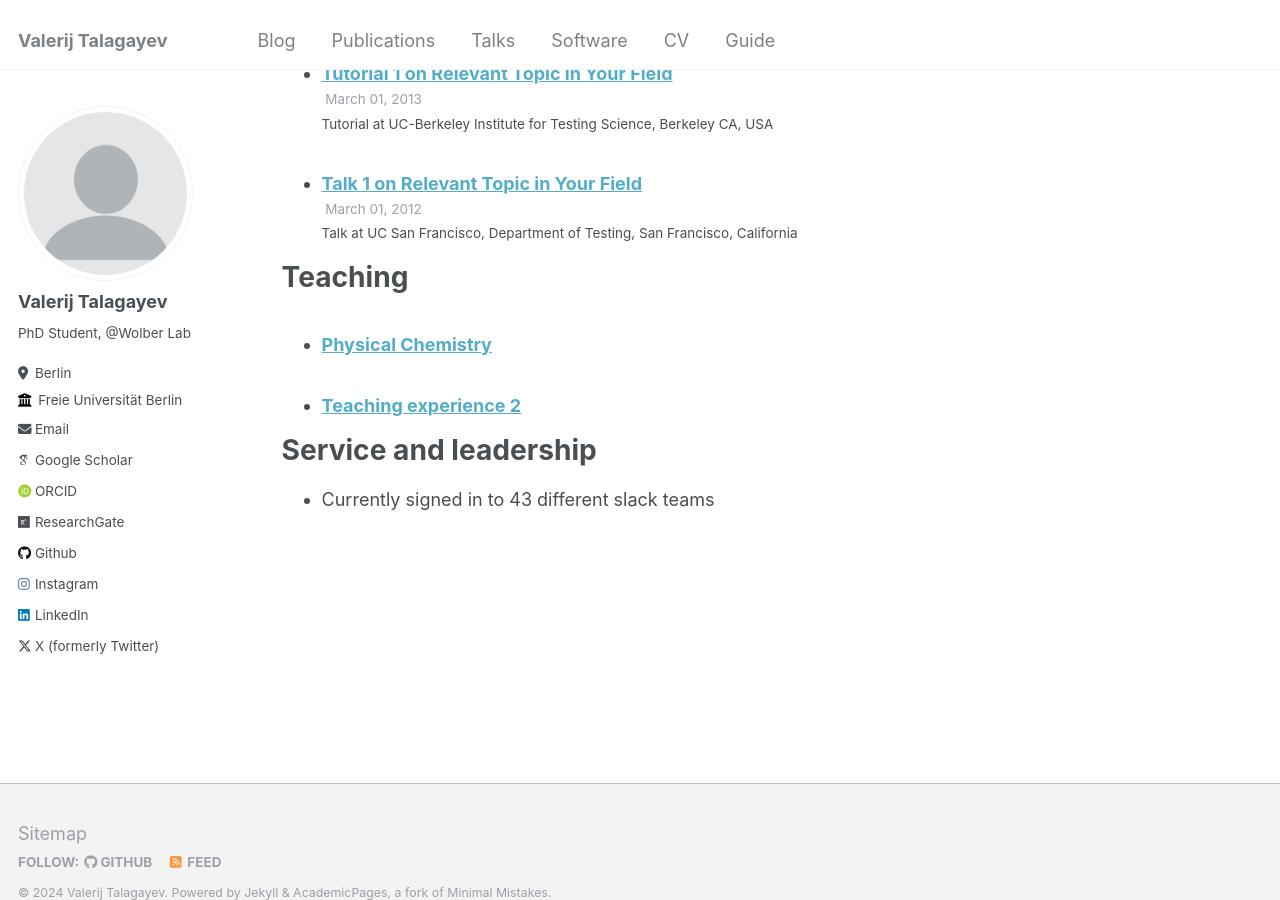
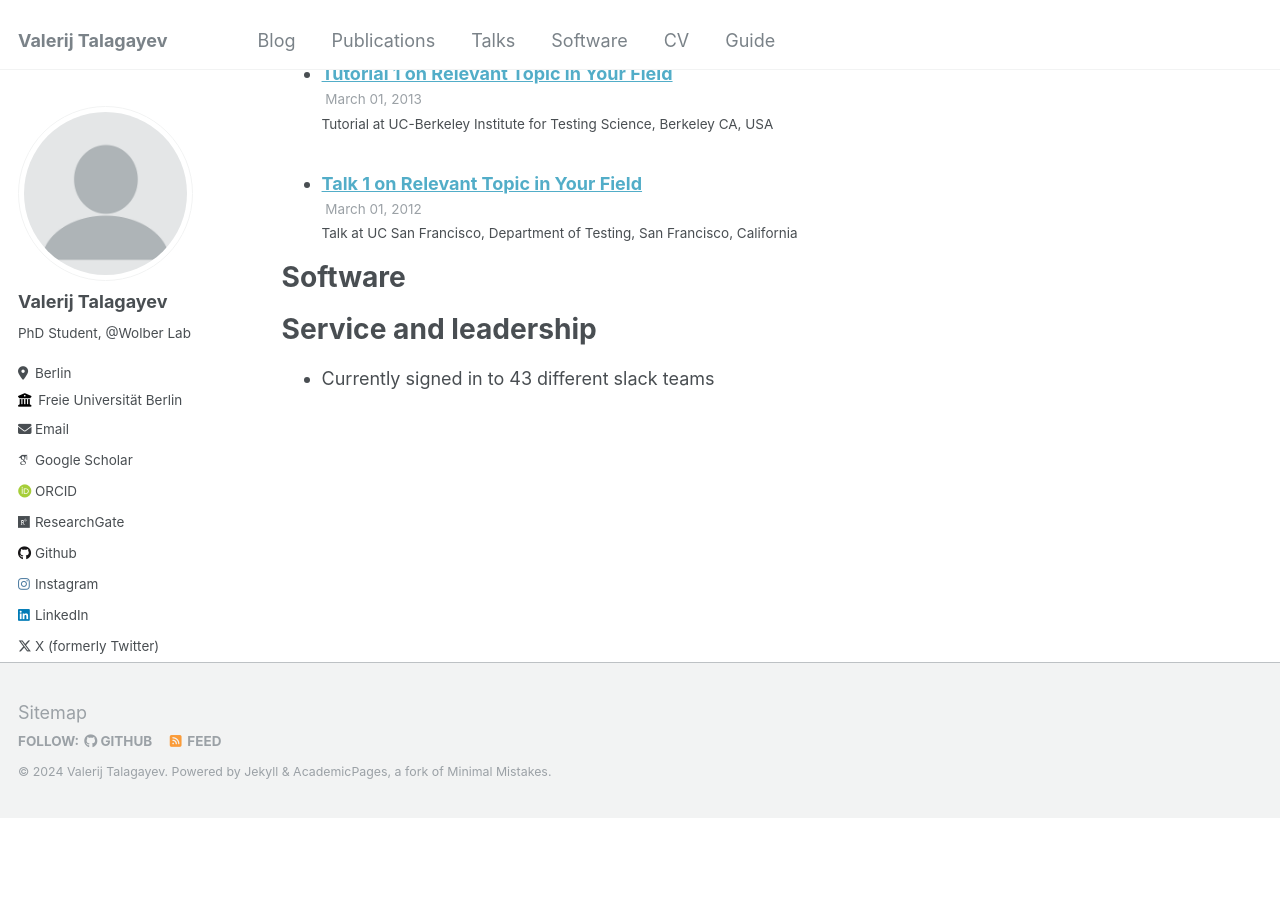
Before and after one commit to talagayev/talagayev11.github.io, a Jekyll site: the page built from _pages/cv.md, in a window 1280 px wide and 900 px high, scrolled down 1980 px. Built offline with Jekyll 4.4.1, drawn with Linux system fonts in a browser that asks for light colours; some web fonts are replaced; after the commit the page ends 2797 px from its top, so only the background shows below that.

Commit message:
Update cv.md

```diff
--- a/_pages/cv.md
+++ b/_pages/cv.md
@@ -53,9 +53,9 @@
     {% include archive-single-talk-cv.html  %}
   {% endfor %}</ul>
 
-Teaching
+Software
 ======
-  <ul>{% for post in site.teaching reversed %}
+  <ul>{% for post in site.software reversed %}
     {% include archive-single-cv.html %}
   {% endfor %}</ul>
 
```
